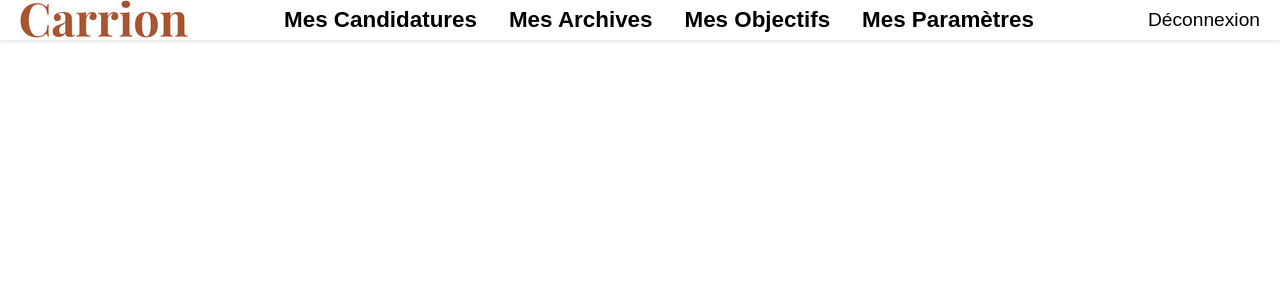
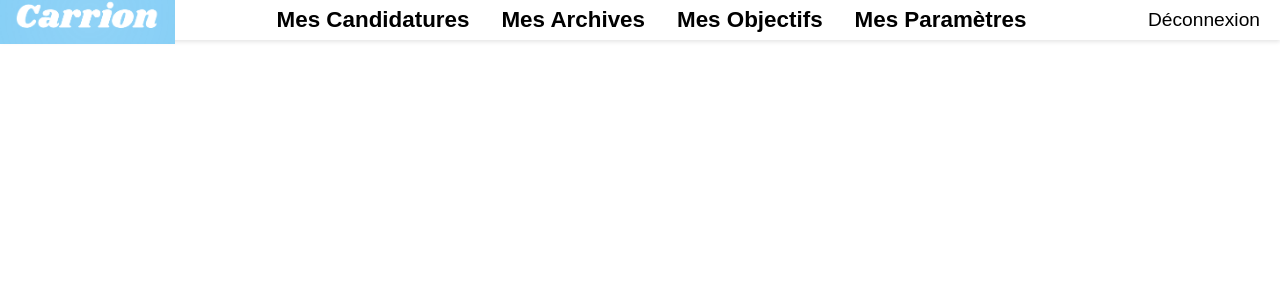
Before and after one commit to melk-hub/Carrion, a React (Create React App) app in the folder EIP/front_end/carrion/: page /archives in a window 1280 px wide. Shown: the top 300 px of the page. Built offline with nearby package versions, Linux system fonts and the light colour scheme.

Commit message:
[ADD] new logo and modif colors

```diff
--- a/EIP/front_end/carrion/src/components/Header.js
+++ b/EIP/front_end/carrion/src/components/Header.js
@@ -1,7 +1,7 @@
 import React from 'react';
 import { useNavigate } from 'react-router-dom';
 import '../styles/Header.css';
-import logo from '../assets/logo-carrion.png';
+import logo from '../assets/carrion_logo.png';
 
 function Header() {
   const navigate = useNavigate();
--- a/EIP/front_end/carrion/src/index.css
+++ b/EIP/front_end/carrion/src/index.css
@@ -1,5 +1,5 @@
 :root {
-  --primary-color: #b7ecec;
+  --primary-color: #e3f2fd;
   --secondary-color: #ffffff;
   --text-color: #333333;
   --accent-color: #000000;
--- a/EIP/front_end/carrion/src/pages/Landing.js
+++ b/EIP/front_end/carrion/src/pages/Landing.js
@@ -2,7 +2,8 @@ import React from 'react';
 import { useNavigate } from 'react-router-dom';
 import { useEffect } from 'react';
 import '../styles/Landing.css';
-import logo from '../assets/logo-carrion.png';
+// import logo from '../assets/logo-carrion.png';
+import logo from '../assets/carrion_logo.png';
 
 function Landing() {
   const navigate = useNavigate();
--- a/EIP/front_end/carrion/src/styles/Header.css
+++ b/EIP/front_end/carrion/src/styles/Header.css
@@ -19,13 +19,8 @@ justify-content: space-between;
 align-items: center;
 }
 
-.logo-button {
-font-size: 1.5rem;
-margin-left: 20px;
-margin-top: 20px;
-font-weight: bold;
-color: var(--accent-color);
-cursor: pointer;
+.logo-button img {
+width: 175px;
 }
 
 .navigation-buttons button {
--- a/EIP/front_end/carrion/src/styles/Landing.css
+++ b/EIP/front_end/carrion/src/styles/Landing.css
@@ -11,9 +11,8 @@ justify-content: space-between;
 align-items: center;
 }
 
-.logo {
-font-size: 1.5rem;
-margin-left: 20px;
+.logo img {
+width: 175px;
 }
 
 .header-buttons button {
```
Also changed, not shown: EIP/front_end/carrion/src/assets/carrion_logo.png (added).
